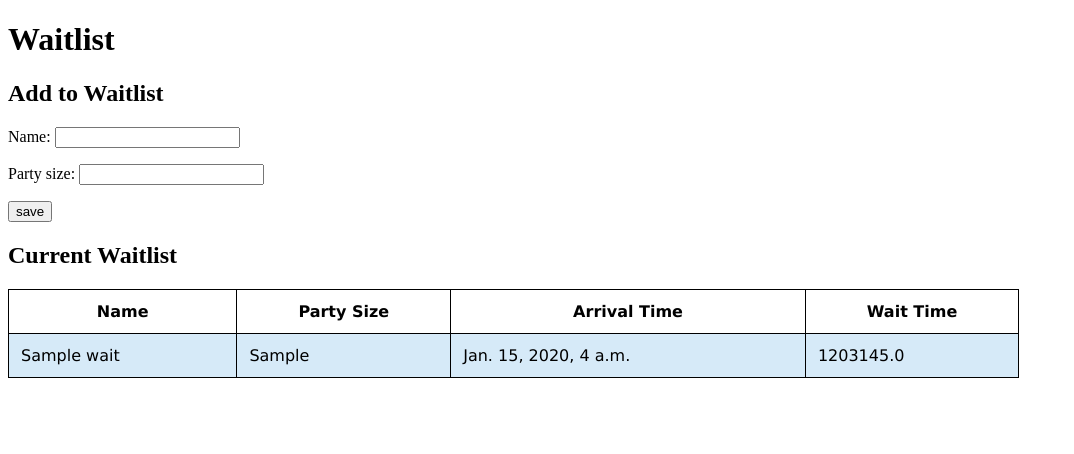
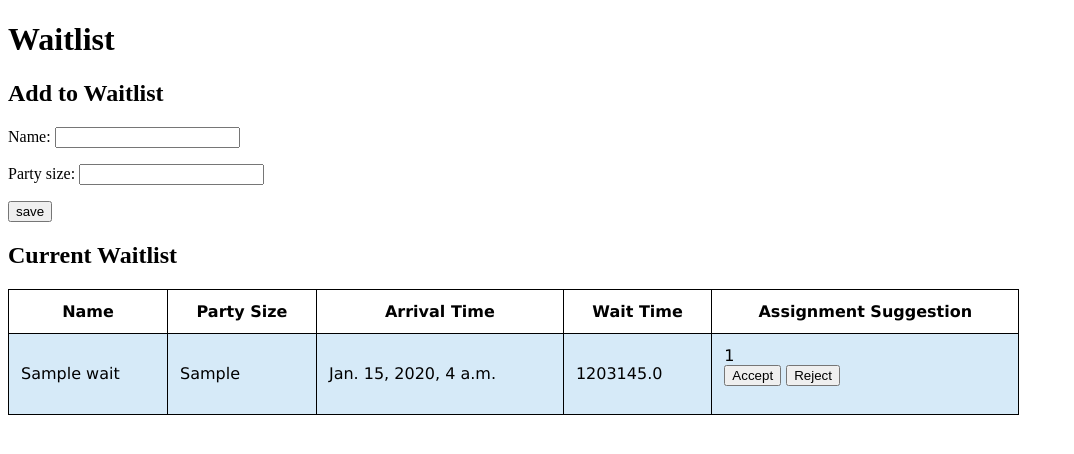
Before and after one commit to marcelinochamon/project-web4.0, a Django app: page /waitlist/ in a window 1280 px wide. Shown: the part 26-480 px from the top of the page, without its empty margins (0-1074 px from the left). Run offline with Django 4.2, Linux system fonts and the light colour scheme; tables that the repository leaves empty hold one stand-in row (values such as "Sample post").

Commit message:
added accept/reject and assignment

```diff
--- a/new_rest/waitlist/templates/waitlist.html
+++ b/new_rest/waitlist/templates/waitlist.html
@@ -37,6 +37,7 @@ tr:nth-child(even) {
     <th>Party Size</th>
     <th>Arrival Time</th>
     <th>Wait Time</th>
+    <th>Assignment Suggestion</th>
   </tr>
   <tr>
     {% for party in waitlist %}
@@ -44,6 +45,12 @@ tr:nth-child(even) {
         <td>{{ party.party_size }}
         <td>{{ party.arrival_time }}
         <td>{{ party.wait_time }}
+        <td>{{ party.assign_sugg }}
+          <form method = "post">
+            {% csrf_token %}
+            <button name = "accept_sugg" value = "{{ party.assign_sugg }}">Accept</button>
+            <button name = "reject_sugg" value = "{{ party.assign_sugg }}">Reject</button>
+          </form>
   </tr>
     {% endfor %}
 </table>
--- a/new_rest/waitlist/views.py
+++ b/new_rest/waitlist/views.py
@@ -3,6 +3,10 @@ from rest_framework import viewsets
 from .models import Wait, Table
 from .forms import WaitForm
 from .assignment import assign_tables
+from datetime import datetime
+from django.utils import timezone
+
+tz = timezone.get_default_timezone()
 
 
 def waitlist_view(request):
@@ -16,6 +20,23 @@ def waitlist_view(request):
         'waitlist' : waitlist,
         'form' : form
     }
+    returned_num = (request.POST or None)
+    if returned_num is not None:
+        if "accept_sugg" in returned_num:
+            cust = Wait.objects.filter(assign_sugg= returned_num['accept_sugg']).first()
+            table = Table.objects.filter(number= returned_num['accept_sugg']).first()
+            table.party = cust.name
+            table.time_seated = datetime.now(tz)
+            table.save()
+            cust.delete()
+        elif "reject_sugg" in returned_num:
+            cust = Wait.objects.filter(assign_sugg= returned_num['reject_sugg']).first()
+            table = Table.objects.filter(number= returned_num['reject_sugg']).first()
+            table.party = "Empty"
+            table.save()
+            cust.assign_sugg = 0
+            cust.save()
+        assign_tables()
     return render(request, "waitlist.html", context)
 
 def tables_view(request):
```
Also changed, not shown: new_rest/waitlist/assignment.py (+16 -8 lines).
